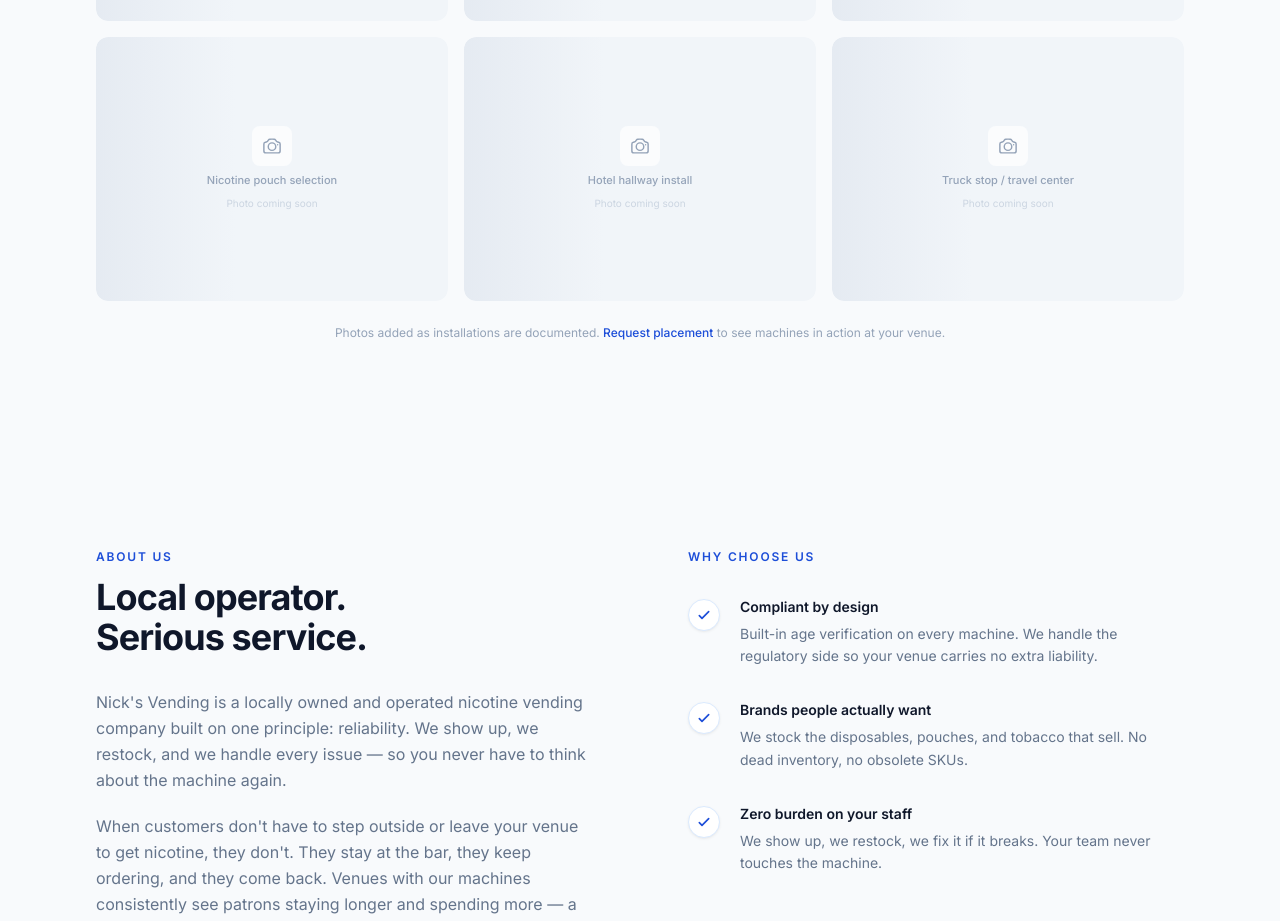
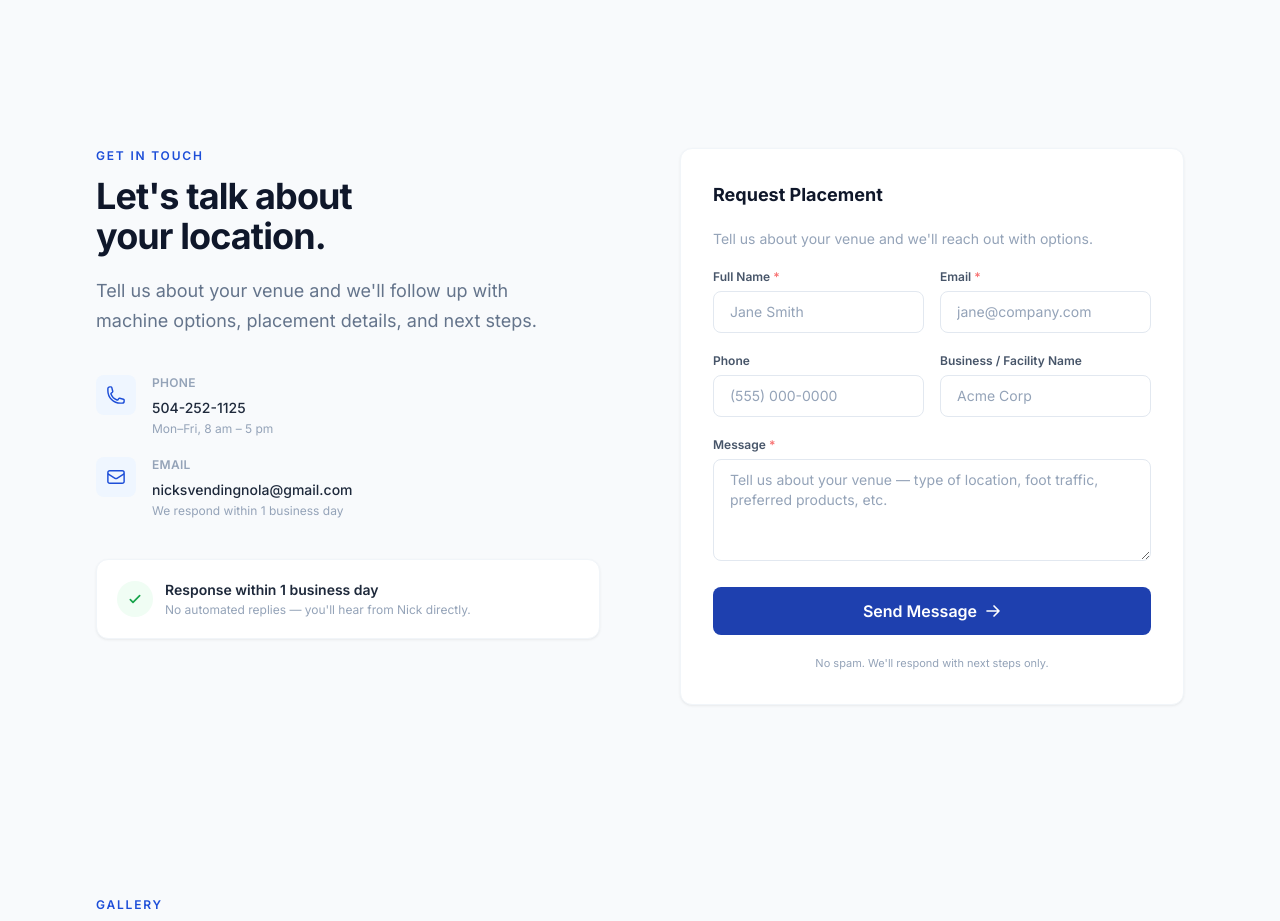
Before and after one commit to KH1188/nicks-vending, a React (Vite) app: page / in a window 1280 px wide. Shown: the part 3140-4061 px from the top of the page. Built offline with nearby package versions, Linux system fonts and the light colour scheme.

Commit message:
Move Photos section below Contact

```diff
--- a/src/App.tsx
+++ b/src/App.tsx
@@ -15,9 +15,9 @@ export default function App() {
         <Hero />
         <Services />
         <Locations />
-        <Photos />
         <About />
         <Contact />
+        <Photos />
       </main>
       <Footer />
     </>
```
